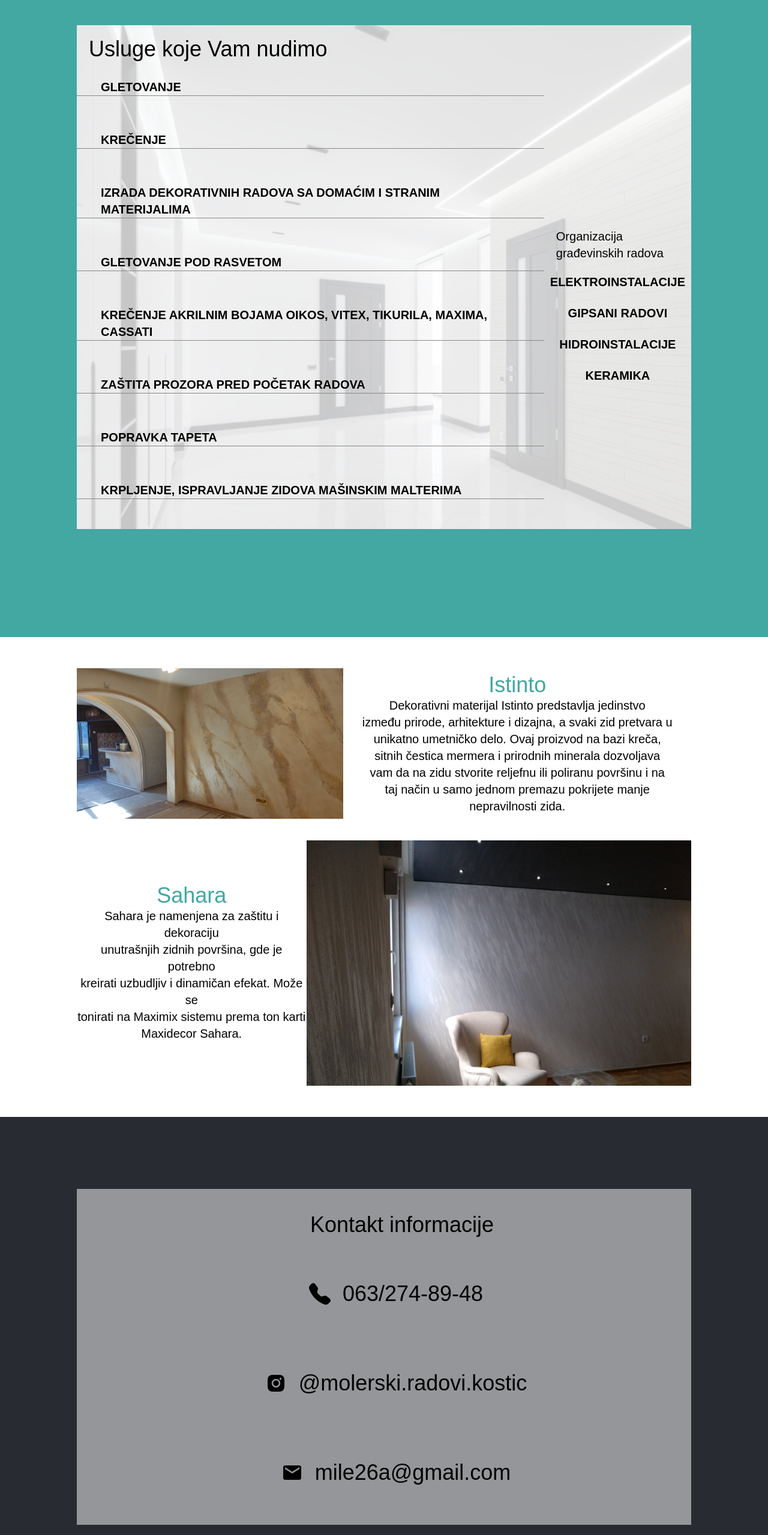
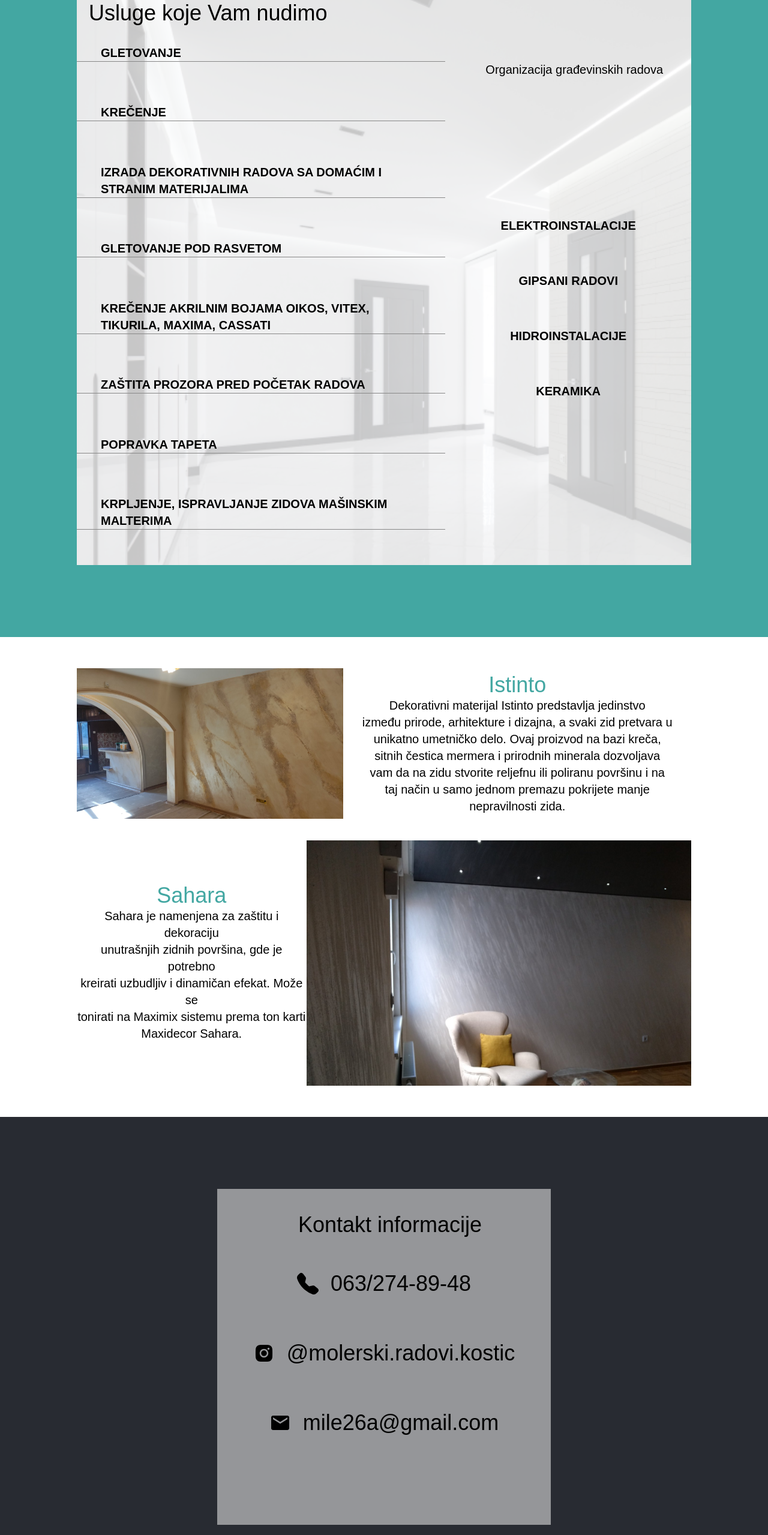
Before and after one commit to igorBudimirDev/paint-construction-website, a React (Create React App) app: page / in a window 1280 px wide. Shown: the part 1498-4057 px from the top of the page at 60% size. Built offline with nearby package versions, Linux system fonts and the light colour scheme; the HTML template or start-up script is replaced by a standard one.

Commit message:
commit 16

```diff
--- a/src/pages/Kontakt.jsx
+++ /dev/null
@@ -1,9 +0,0 @@
-const Kontakt = () => {
-  return (
-    <div>
-      <h1>Kontakt stranica</h1>
-    </div>
-  )
-}
-
-export default Kontakt
--- a/src/pages/home/HomeKontakt.jsx
+++ b/src/pages/home/HomeKontakt.jsx
@@ -4,8 +4,8 @@ import { MdEmail } from "react-icons/md";
 const Home_kontakt = () => {
   return (
     <div className="kontakt h-screen bg-dark-gray-color flex justify-center items-center ">
-      <div className="kontakt__wrapper h-[70%] w-[80%] bg-white-overlay-color pl-10 flex justify-center">
-        <div className="h-[80%]">
+      <div className="kontakt__wrapper h-[70%] bg-white-overlay-color px-10 flex justify-center">
+        <div className="h-[80%] w-[100%] flex items-center flex-col">
           <h3 className="pt-10 pb-20 text-center text-2xl font-light md:text-4xl md:pl-[20px] mobile:text-xl mobile:pb-5">
             Kontakt informacije
           </h3>
--- a/src/pages/home/HomeUsluge.jsx
+++ b/src/pages/home/HomeUsluge.jsx
@@ -1,11 +1,11 @@
 const Home_usluge = () => {
   return (
     <div className="usluge bg-main-green h-[1200px] flex justify-center items-center ">
-      <div className="usluge__wrapper h-[70%] w-[80%] bg-[url('./assets/usluge-background.png')] bg-cover">
+      <div className="usluge__wrapper h-[95%] w-[80%] bg-[url('./assets/usluge-background.png')] md:h-[80%] bg-cover">
         <div className="usluge__wrapper__overlay h-[100%] w-[100%] bg-dark-white-overlay-color flex flex-col">
             <h3 className="pt-5 pb-p text-center text-xl font-light md:text-2xl md:text-left md:pl-[20px] lg:text-4xl mobile:text-xl mobile:pb-5">Usluge koje Vam nudimo</h3>
             <div className="cene-content h-[100%] flex flex-col items-center text-center ld:text-left lg:flex-row ">
-              <div className="cene-content-main w-[100%] h-[100%] flex flex-col justify-around md:maxw-[60%] items-center text-center md:text-left">
+              <div className="cene-content-main h-[100%] flex flex-col justify-around md:w-[60%] items-center text-center md:text-left">
                 <span className="w-[100%] md:px-10 font-bold md:border-b md:border-b-underline-color lg:text-xl ">GLETOVANJE</span> <br />
                 <span className="w-[100%] md:px-10 font-bold md:border-b text-sm md:border-b-underline-color lg:text-xl">KREČENJE</span> <br />
                 <span className="w-[100%] md:px-10 font-bold md:border-b text-sm md:border-b-underline-color lg:text-xl">IZRADA DEKORATIVNIH RADOVA SA DOMAĆIM I STRANIM MATERIJALIMA</span> <br />
@@ -15,9 +15,9 @@ const Home_usluge = () => {
                 <span className="w-[100%] md:px-10 font-bold md:border-b text-sm md:border-b-underline-color lg:text-xl">POPRAVKA TAPETA</span> <br />
                 <span className="w-[100%] md:px-10 font-bold md:border-b text-sm md:border-b-underline-color lg:text-xl">KRPLJENJE, ISPRAVLJANJE ZIDOVA MAŠINSKIM MALTERIMA</span> <br />
               </div>
-              <div className="cene-content-add flex flex-col items-center justify-start md:justify-center">
-                <h3 className="pt-10 text-center text-xl font-light md:text-xl md:text-left md:pl-[20px] mobile:text-xl mobile:pb-5">Organizacija građevinskih radova</h3>
-                <div className="cene-content-add-main flex flex-col">
+              <div className="cene-content-add flex flex-col items-center h-[100%] md:w-[40%] justify-around">
+                <h3 className=" text-center text-xl font-light md:text-xl md:pt-10 md:text-left md:pl-[20px]">Organizacija građevinskih radova</h3>
+                <div className="cene-content-add-main h-[100%] flex flex-col justify-center gap-5">
                 <span className="w-[100%] font-bold text-center lg:text-xl mobile:px-[10px]">ELEKTROINSTALACIJE</span> <br />
                 <span className="w-[100%] font-bold text-center lg:text-xl mobile:px-[10px]">GIPSANI RADOVI</span> <br />
                 <span className="w-[100%] font-bold text-center lg:text-xl mobile:px-[10px]">HIDROINSTALACIJE</span> <br />
```
